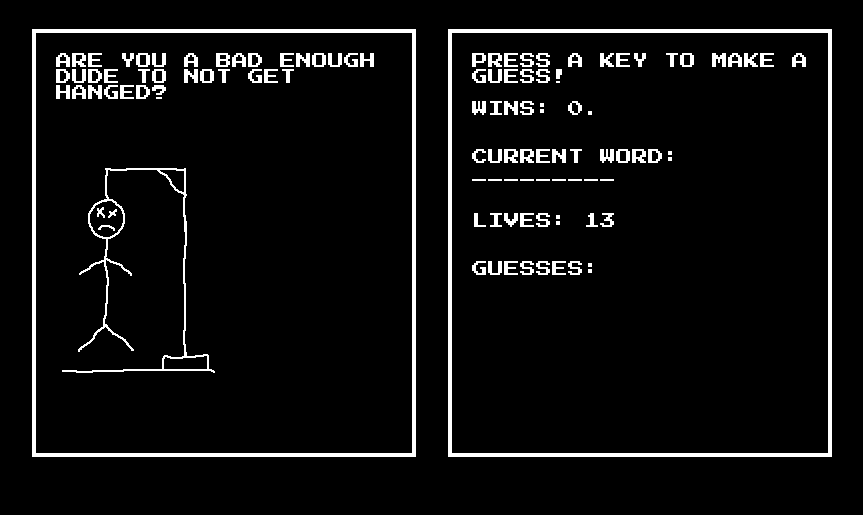
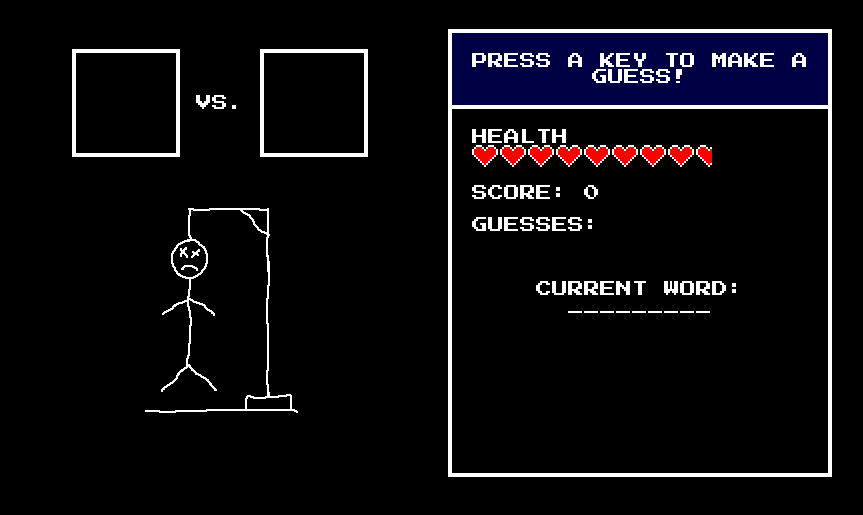
Before and after one commit to snarfblam/Hangman-Game, a plain HTML site: page index.html in a window 1280 px wide. Shown: the part 277-792 px from the top of the page, without its empty margins (208-1071 px from the left). Drawn offline with nearby package versions, Linux system fonts and the light colour scheme.

Commit message:
Pushing files to work from home

```diff
--- a/assets/css/style.css
+++ b/assets/css/style.css
@@ -7,7 +7,7 @@ body {
 }
 
 p {
-    padding-bottom: 1em;
+    /* padding-bottom: 1em; */
 }
 
 #logo {
@@ -44,13 +44,69 @@ header {
     margin: 0 auto;
 }
 
-.game-item {
+.game-pane {
     width: 42%;
     /* box-sizing: border-box; */
     border: 4px white solid;
     outline: 2px black solid;
     padding: 20px;
     /* outline-offset: 1px; */
+}
+
+#player-pane {
+    text-align: center;
+    border: none;
+}
+
+.player-container {
+    text-align: center;
+}
+
+.pane-header {
+    margin-top: -20px;
+    margin-left: -20px;
+    margin-right: -20px;
+    margin-bottom: 20px;
+    padding: 20px;
+    border-bottom: 4px solid white;
+    text-align: center;
+    background: #004;
+}
+
+#health-bar{
+    display: inline-block;
+    width: 240px;
+    height: 24px;
+    background: url("../images/heart.png")
+}
+
+#versus {
+    display: inline-block;
+    margin: 0;
+    padding: 0;
+    vertical-align: middle;
+}
+.player-box {
+    width: 100px;
+    height: 100px;
+    border: 4px solid white;
+    display: inline-block;
+    vertical-align: middle;
+}
+
+.player-one {
+
+}
+
+.player-two {
+
+}
+
+.word-container {
+    text-align: center;
+}
+#hangman {
+    text-align: center;
 }
 
 .rivet1, .rivet3 {
--- a/assets/javascript/game.js
+++ b/assets/javascript/game.js
@@ -0,0 +1,21 @@
+// @ts-check
+$(document).ready(function() {
+    var HangmanGame = {
+        /**
+         * Initializes the hangman game.
+         */
+        InitGame: function() {
+
+        },
+
+        uiPlayerAvatar: $("#img-player"),
+        uiOpponentAvatar: $("#img-opponent"),
+        uiHealthBar: $("#health-bar"),
+        uiScoreDisplay: $("#score-display"),
+        uiGuessDisplay: $("#guess-display"),
+        uiWordDisplay: $("#word-display")
+
+    };
+
+    HangmanGame.InitGame();
+});
--- a/index.html
+++ b/index.html
@@ -30,46 +30,41 @@
         </header>
 
         <div class="game-container">
-            <div class="game-item">
-                <p>Are you a bad enough dude to not get hanged?<p>
-                <img src="assets/images/hangman-a.gif">
+            <div class="game-pane" id="player-pane">
+                <div class="player-container">
+                    <div class="player-box player-one" id="img-player"></div>
+                    <p id="versus">vs.</p>
+                    <div class="player-box player-two" id="img-opponent"></div>
+                </div>
+
+                <img src="assets/images/hangman-a.gif" id="hangman">
             </div>
-            <div class="game-item">
-                <p>Press a key to make a guess!</p>
+            <div class="game-pane">
+                <h3 class="pane-header">Press a key to make a guess!</h3>
+
                 <p>
-                    Wins: <span id="winDisplay">0</span>.
+                    HEALTH
+                    <div id="health-bar"></div>
                     <br><br>
                 </p>
                 <p>
-                    Current word:
-                    <br>
-                    <span id="wordDisplay">_________</span>
+                    Score: <span id="score-display">0</span>
                     <br><br>
+                </p>                <p>
+                    Guesses:<br>
+                    <span id="guess-display"></span>
+                    <br><br><br>
                 </p>
-                <p>
-                    Lives:
-                    <span id="livesDisplay">13</span>
-                    <br><br>
-                </p>
-                <p>
-                    Guesses:<br>
-                    <span id="guessDisplay"></span>
+                <p class="word-container">
+                        Current word:
+                        <br>
+                        <span id="word-display">_________</span>
+                        <br><br>
                 </p>
             </div>
         </div>
 
         <script src="http://ajax.googleapis.com/ajax/libs/jquery/1.7.2/jquery.min.js" type="text/javascript"></script>
-        <script type="text/javascript">
-            function autorun()
-            {
-
-            }
-
-            if (document.addEventListener)
-                document.addEventListener("DOMContentLoaded", autorun, false);
-            else if (document.attachEvent)
-                document.attachEvent("onreadystatechange", autorun);
-            else window.onload = autorun;
-        </script>
+        <script src="assets/javascript/game.js" type="text/javascript"></script>
     </body>
 </html>
```
Also changed, not shown: jsconfig.json (added, +8 -0 lines), assets/images/heart.png (added).
